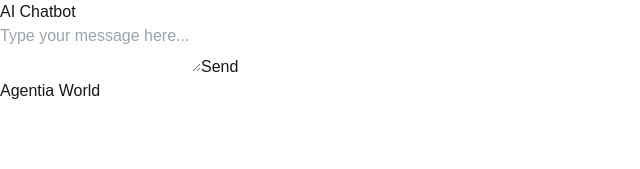
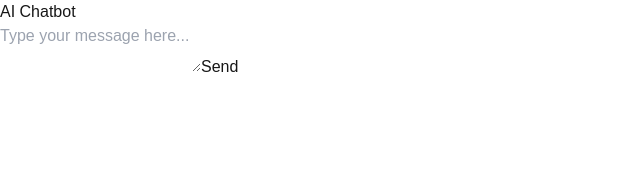
Before and after one commit to gh-tayyab/Agentic_Chatbot, a Next.js app: page / in a window 1280 px wide. Shown: the top 169 px of the page, without its empty margins (0-640 px from the left). Built offline with nearby package versions, Linux system fonts and the light colour scheme.

Commit message:
Update page.tsx

```diff
--- a/src/app/page.tsx
+++ b/src/app/page.tsx
@@ -107,10 +107,6 @@ export default function Home() {
           </div>
         </div>
       </main>
-
-      <footer className="w-full bg-gray-50 py-4 mt-4 text-center text-black">
-        <p>Agentia World</p>
-      </footer>
     </div>
   );
 }
```
